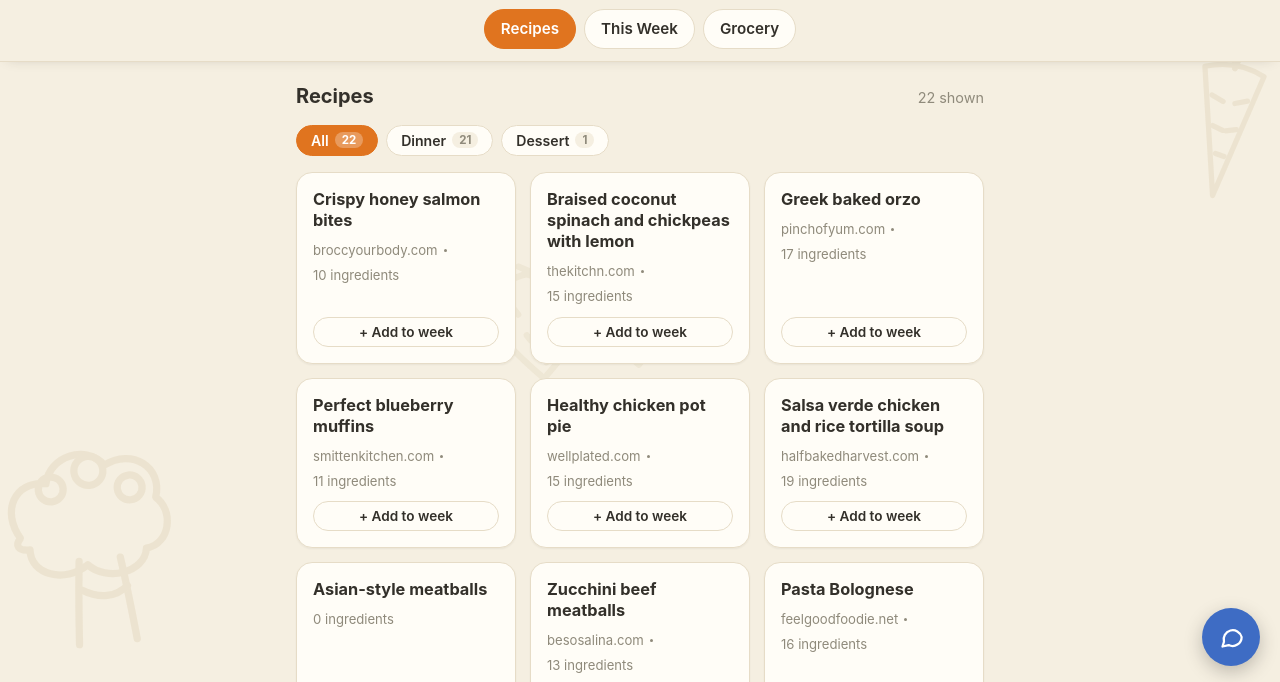
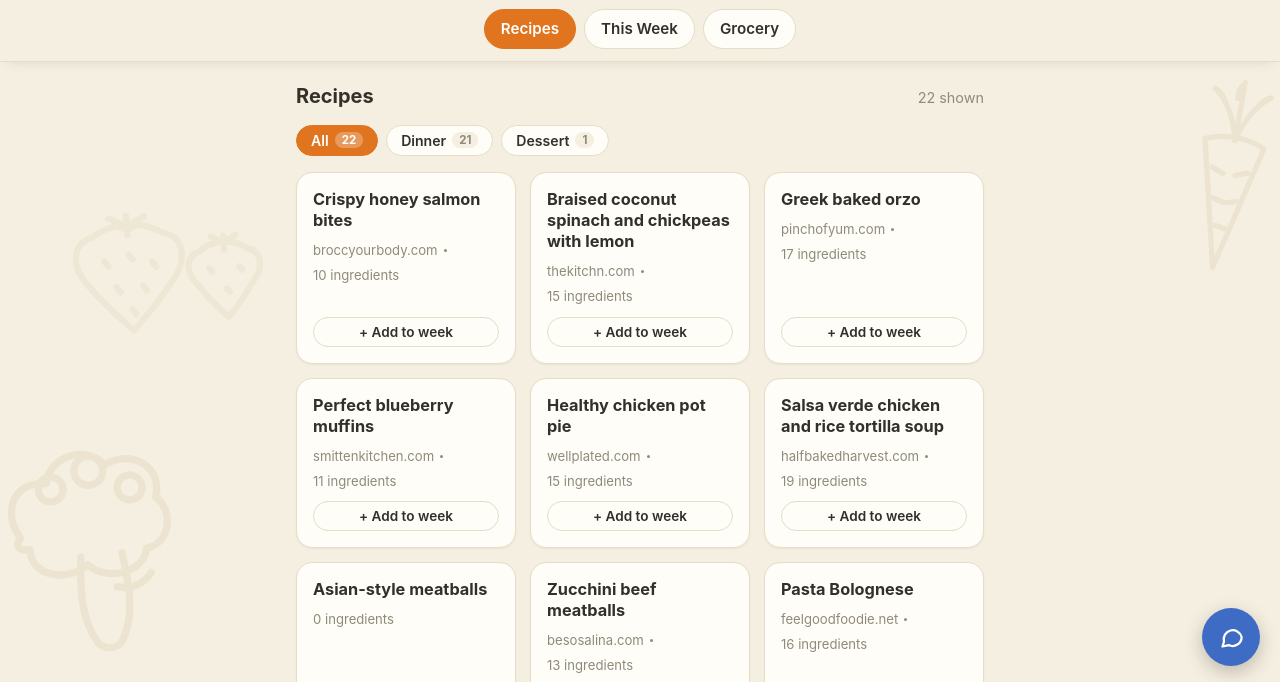
Before and after one commit to rcbowlin1/meal-prep, a website with bundled scripts: page index.html in a window 1280 px wide. Shown: the part 114-796 px from the top of the page. Built offline with nearby package versions, Linux system fonts and the light colour scheme.

Commit message:
Reconnect broccoli stalk base; lower carrot; move strawberries to upper-left
- broccoli stalk redrawn as a connected trunk with rounded base + small branch
- veg-carrot top 22% (clears heading fully)
- veg-straw to left side, above center (top 34%, left 4%)

```diff
--- a/css/app.css
+++ b/css/app.css
@@ -45,9 +45,9 @@ body {
   color: var(--veg);
 }
 .veg { position: absolute; opacity: 0.5; }
-.veg-carrot { top: 13%; right: -24px; width: 150px; height: 225px; transform: rotate(10deg); }
+.veg-carrot { top: 22%; right: -24px; width: 150px; height: 225px; transform: rotate(10deg); }
 .veg-broc { bottom: 6px; left: -42px; width: 270px; height: 290px; transform: rotate(-6deg); }
-.veg-straw { top: 40%; left: 36%; width: 230px; height: 195px; transform: rotate(-4deg); opacity: 0.36; }
+.veg-straw { top: 34%; left: 4%; width: 230px; height: 195px; transform: rotate(-4deg); opacity: 0.36; }
 
 /* everything above the veg layer */
 .app-header, .tabs, #view, .toast { position: relative; z-index: 1; }
--- a/index.html
+++ b/index.html
@@ -26,8 +26,8 @@
       <g fill="none" stroke="currentColor" stroke-width="3.5" stroke-linecap="round" stroke-linejoin="round">
         <path d="M30 68 C22 54 30 40 45 43 C48 30 66 26 74 37 C88 30 102 41 97 55 C105 62 102 78 90 79 C88 91 69 93 61 84 C49 92 33 86 34 74 C28 74 27 71 30 68 Z"/>
         <circle cx="47" cy="46" r="6"/><circle cx="66" cy="39" r="7"/><circle cx="85" cy="49" r="6"/>
-        <path d="M57 82 C55 98 54 110 53 122 M77 82 C79 98 80 110 81 122"/>
-        <path d="M57 96 C65 101 73 101 79 96"/>
+        <path d="M58 80 C56 96 55 110 62 122 C65 126 71 126 74 122 C81 110 80 96 78 80"/>
+        <path d="M74 96 C81 98 87 96 91 91"/>
       </g>
     </svg>
     <svg class="veg veg-straw" viewBox="0 0 130 110">
```
